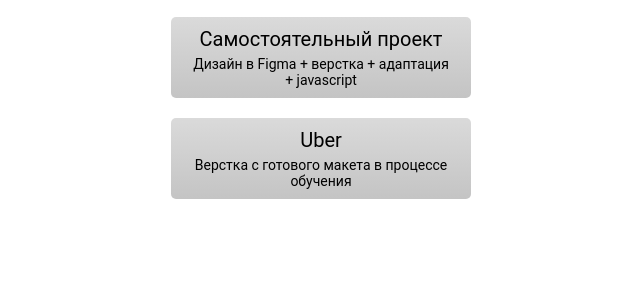
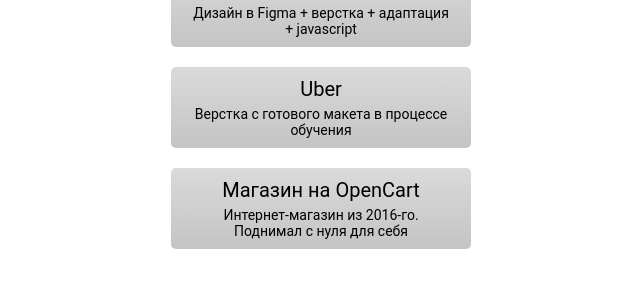
Before and after one commit to sekushov/sekushov.github.io, a plain HTML site: page index.html in a window 1280 px wide. Shown: the part 341-628 px from the top of the page, without its empty margins (319-959 px from the left). Drawn offline with Linux system fonts and the light colour scheme.

Commit message:
add opencart

```diff
--- a/index.html
+++ b/index.html
@@ -35,6 +35,14 @@
                     Верстка с готового макета в процессе обучения
                 </div>
             </a>
+            <a href="http://www.u157601.test-handyhost.ru/" target="_blank"  class="btn">
+                <div class="title">
+                    Магазин на OpenCart
+                </div>
+                <div class="descr">
+                    Интернет-магазин из 2016-го. Поднимал с нуля для себя
+                </div>
+            </a>
         </div>
     </div>
 </body>
```
